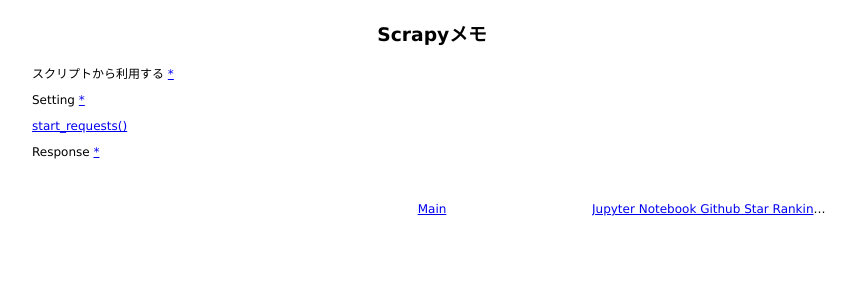
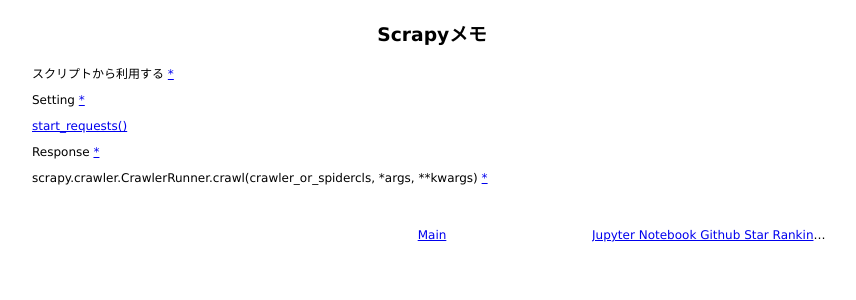
Before and after one commit to 38elements/38elements.github.com, a Jekyll site: the page built from _posts/2016-06-09-scrapy.md, in a window 1280 px wide. Shown: the top 300 px of the page, without its empty margins (208-1064 px from the left). Built offline with Jekyll 4.4.1, drawn with Linux system fonts in a browser that asks for light colours.

Commit message:
Update 2016-06-09-scrapy.md

```diff
--- a/_posts/2016-06-09-scrapy.md
+++ b/_posts/2016-06-09-scrapy.md
@@ -9,3 +9,5 @@ Setting [\*](http://doc.scrapy.org/en/latest/topics/settings.html#topics-setting
 [start_requests()](http://doc.scrapy.org/en/latest/topics/spiders.html#scrapy.spiders.Spider.start_requests)
 
 Response [\*](http://doc.scrapy.org/en/latest/topics/request-response.html?highlight=response#scrapy.http.Response)
+
+scrapy.crawler.CrawlerRunner.crawl(crawler_or_spidercls, \*args, \*\*kwargs) [\*](http://doc.scrapy.org/en/latest/topics/api.html#scrapy.crawler.CrawlerRunner.crawl)
```
